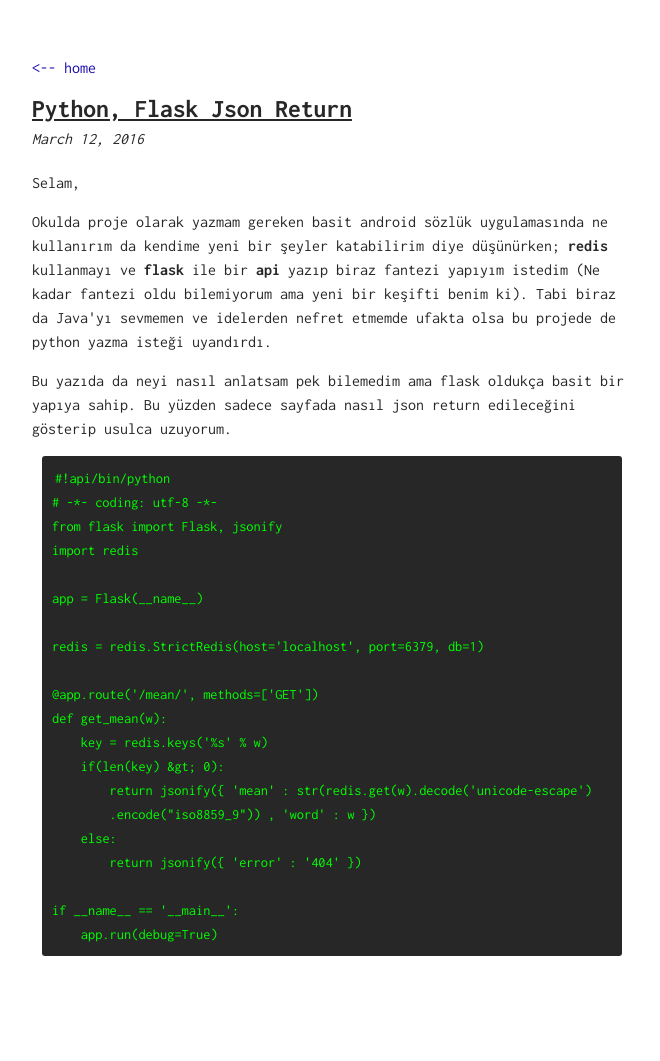
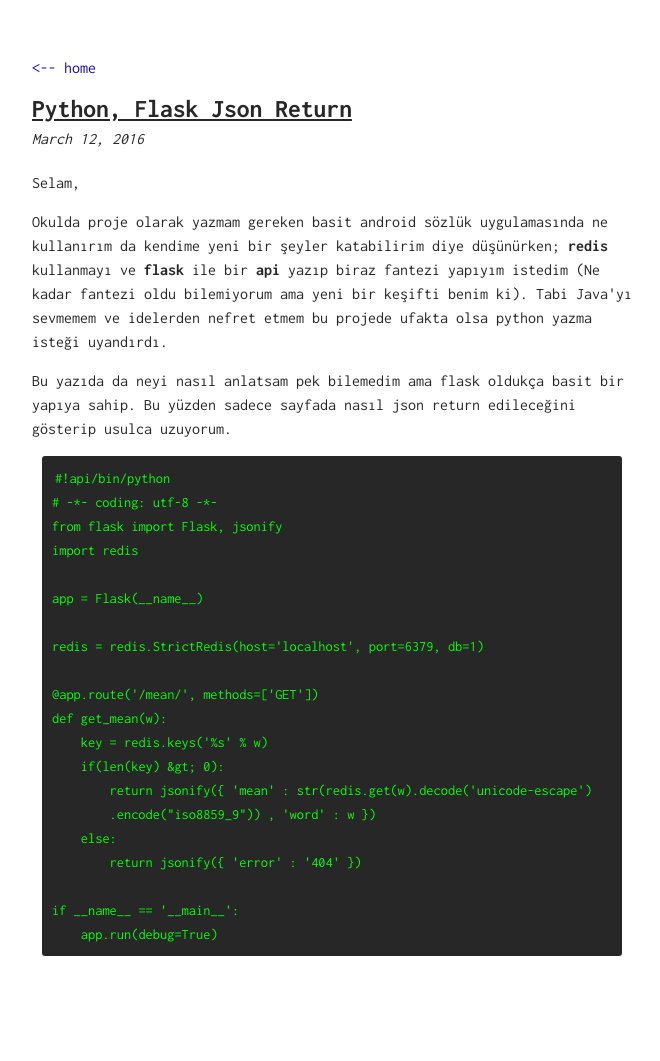
Before and after one commit to mcanpolat/adiloztaser.github.io, a Jekyll site: the page built from _posts/2016-03-12-python-flask-json-return.html, in a window 1280 px wide. Shown: the whole page, without its empty margins (308-968 px from the left). Built offline with Jekyll 4.4.1, drawn with Linux system fonts in a browser that asks for light colours; comment, search, counter and statistics services are not loaded.

Commit message:
Update 2016-03-12-python-flask-json-return.html

```diff
--- a/_posts/2016-03-12-python-flask-json-return.html
+++ b/_posts/2016-03-12-python-flask-json-return.html
@@ -7,7 +7,7 @@ published: true
 status: publish
 ---
 <p>Selam,</p>
-<p>Okulda proje olarak yazmam gereken basit android sözlük uygulamasında ne kullanırım da kendime yeni bir şeyler katabilirim diye düşünürken; <strong>redis</strong> kullanmayı ve <strong>flask</strong> ile bir <strong>api</strong> yazıp biraz fantezi yapıyım istedim (Ne kadar fantezi oldu bilemiyorum ama yeni bir keşifti benim ki). Tabi biraz da Java'yı sevmemen ve idelerden nefret etmemde ufakta olsa bu projede de python yazma isteği uyandırdı.</p>
+<p>Okulda proje olarak yazmam gereken basit android sözlük uygulamasında ne kullanırım da kendime yeni bir şeyler katabilirim diye düşünürken; <strong>redis</strong> kullanmayı ve <strong>flask</strong> ile bir <strong>api</strong> yazıp biraz fantezi yapıyım istedim (Ne kadar fantezi oldu bilemiyorum ama yeni bir keşifti benim ki). Tabi Java'yı sevmemem ve idelerden nefret etmem bu projede ufakta olsa python yazma isteği uyandırdı.</p>
 <p>Bu yazıda da neyi nasıl anlatsam pek bilemedim ama flask oldukça basit bir yapıya sahip. Bu yüzden sadece sayfada nasıl json return edileceğini gösterip usulca uzuyorum.</p>
 {% highlight python %}
 #!api/bin/python
```
